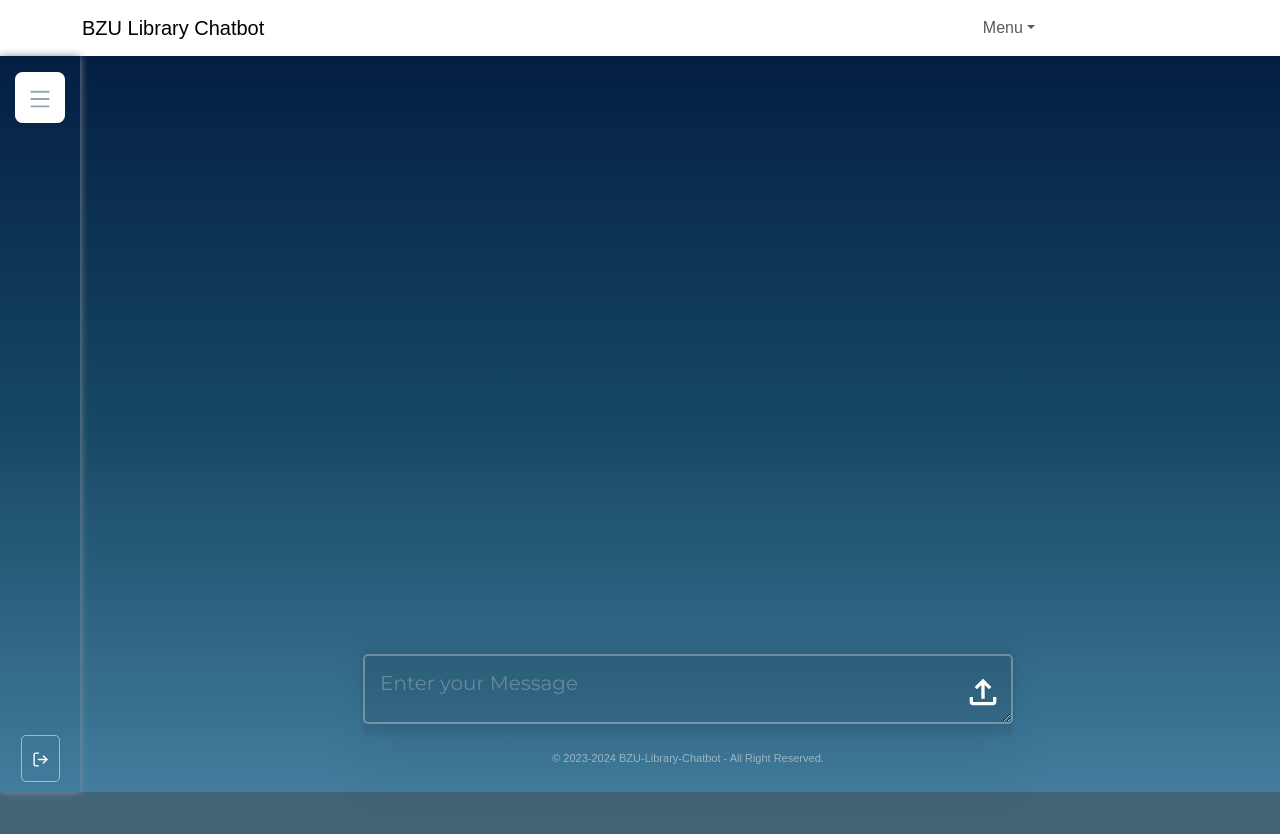
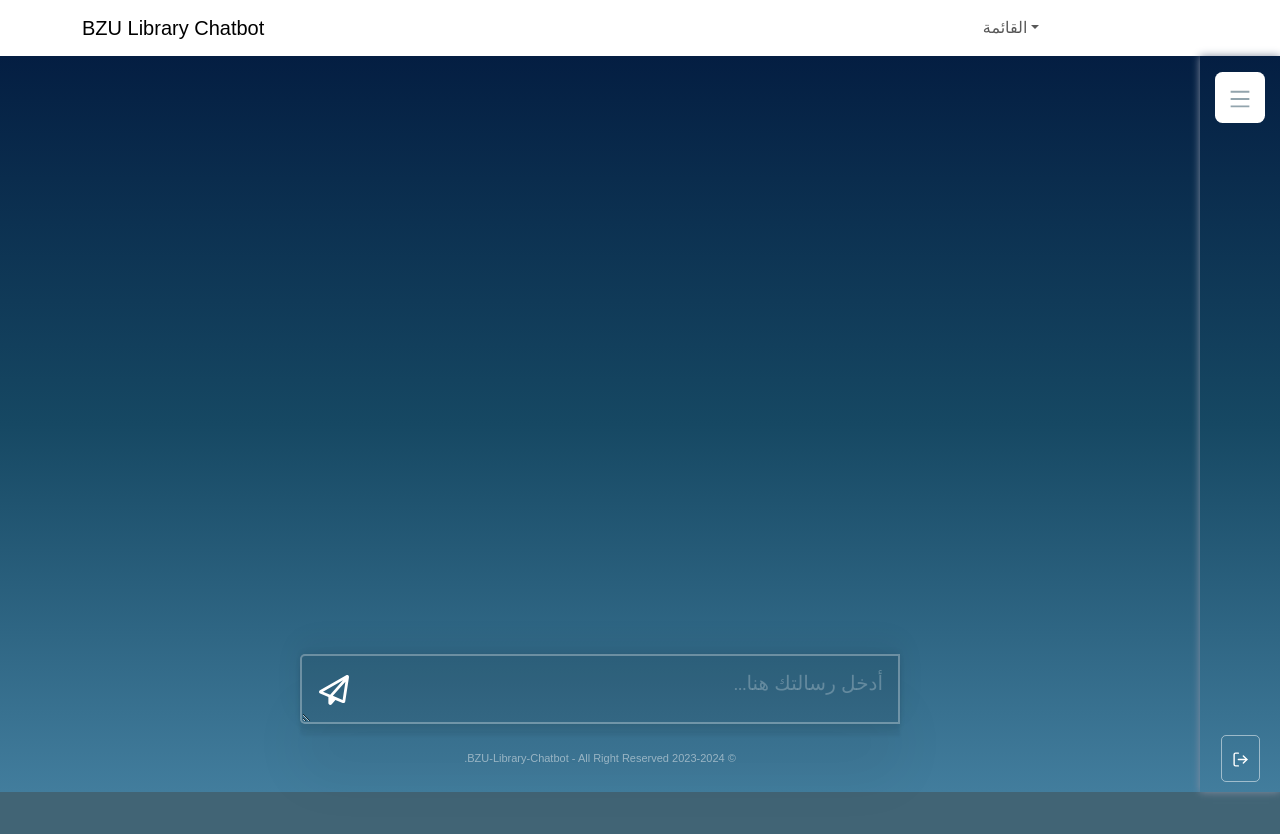
Before and after one commit to BZU-Library-Chatbot/BZU-Chatbot-Frontend, a React (Vite) app: page / in a window 1280 px wide. Shown: the top 834 px of the page. Built offline with nearby package versions, Linux system fonts and the light colour scheme.

Commit message:
adding arabic translations and managing language directions

```diff
--- a/package.json
+++ b/package.json
@@ -10,6 +10,7 @@
     "preview": "vite preview"
   },
   "dependencies": {
+    "@fortawesome/fontawesome-free": "^6.5.2",
     "axios": "^1.6.7",
     "bootstrap": "^5.3.3",
     "boxicons": "^2.1.4",
--- a/src/App.tsx
+++ b/src/App.tsx
@@ -1,3 +1,5 @@
+import "@fortawesome/fontawesome-free/css/all.min.css";
+import "@fortawesome/fontawesome-free/js/all.min.js";
 import React, { useEffect } from "react";
 import Router from "./layouts/routes.tsx";
 import languageService from "./services/languageService.ts";
@@ -15,6 +17,11 @@ const App: React.FC = () => {
       await i18n.changeLanguage(languageService.loadLanguage());
     };
     changeLanguage();
+    if (languageService.loadLanguage() === "ar") {
+      document.body.dir = "rtl";
+    } else {
+      document.body.dir = "ltr";
+    }
   }, []);
 
   return (
--- a/src/components/pages/InputHome.module.scss
+++ b/src/components/pages/InputHome.module.scss
@@ -20,3 +20,17 @@
 ::placeholder {
   color: rgba(255, 255, 255, 0.255);
 }
+
+.submit {
+  cursor: pointer;
+  font-size: 30px;
+  position: absolute;
+  top: 15px;
+  left: 20px;
+}
+
+[dir="ltr"] .submit {
+  top: 15px;
+  right: 20px;
+  left: initial;
+}
--- a/src/components/pages/InputHome.tsx
+++ b/src/components/pages/InputHome.tsx
@@ -12,6 +12,8 @@ interface InputProps {
   errors: { [key: string]: string };
   onBlur: (event: React.FocusEvent<HTMLTextAreaElement>) => void;
   touched: { [key: string]: boolean };
+  message: string;
+  handleSendMessage: () => void;
 }
 
 const InputHome: React.FC<InputProps> = ({
@@ -23,10 +25,10 @@ const InputHome: React.FC<InputProps> = ({
   onBlur,
   touched,
   placeholder,
+  message,
+  handleSendMessage,
 }) => {
   return (
-    <>
-      <>
     <div className="input-group mb-3">
       <textarea
         name={name}
@@ -40,9 +42,16 @@ const InputHome: React.FC<InputProps> = ({
       {touched[name] && errors[name] && (
         <p className="text text-danger"> {errors[name]} </p>
       )}
+      <div
+        className={HomeInputCss.submit}
+        onClick={message.trim() !== "" ? handleSendMessage : undefined}
+        style={{
+          cursor: message.trim() === "" ? "not-allowed" : "pointer",
+        }}
+      >
+        <i className="fa-regular fa-paper-plane"></i>
       </div>
-      </>
-    </>
+    </div>
   );
 };
 
--- a/src/components/web/home/Home.module.scss
+++ b/src/components/web/home/Home.module.scss
@@ -40,19 +40,9 @@
 
 .inputContainer {
   position: relative;
-  width: 100%;
-  max-width: 650px;
+  width: 50%;
 }
 
-.submit {
-  position: absolute;
-  bottom: 15px;
-  right: 0;
-  cursor: pointer;
-  font-size: 40px;
-  padding-bottom: 6px;
-  padding-right: 10px;
-}
 
 .cont {
   width: 100%;
--- a/src/components/web/home/Home.tsx
+++ b/src/components/web/home/Home.tsx
@@ -3,7 +3,6 @@ import { useFormik } from "formik";
 import InputHome from "../../pages/InputHome";
 import Sidebar from "../sidebar/Sidebar";
 import HomeCss from "./Home.module.scss";
-import { MdOutlineFileUpload } from "react-icons/md";
 import { useState, useEffect } from "react";
 import { useNavigate, useParams } from "react-router-dom";
 import { fetchSessions, loadMessages, sendMessage } from "./api";
@@ -131,14 +130,15 @@ const Home: React.FC = () => {
       id: "message",
       type: "text",
       name: "message",
-      title: "message",
+      title: `${t("home.enterMessage")}`,
       value: formik.values.message,
-      placeholder: "Enter your Message",
+      placeholder: `${t("home.enterMessage")}`,
       onChange: formik.handleChange,
     },
   ];
 
   const renderInputs = inputs.map((input, index) => (
+    <>
     <InputHome
       type={input.type}
       id={input.id}
@@ -151,7 +151,12 @@ const Home: React.FC = () => {
       onChange={formik.handleChange}
       onBlur={formik.handleBlur}
       touched={formik.touched}
+      message={formik.values.message}
+      handleSendMessage={handleSendMessage}
     />
+
+    </>
+
   ));
 
   const renderConversation = conversation.map((item, index) => (
@@ -189,27 +194,11 @@ const Home: React.FC = () => {
           <div className={HomeCss.bottomSection}>
             <form action="" onSubmit={formik.handleSubmit}></form>
             <div className={HomeCss.inputContainer}>
-              <div>{renderInputs}</div>
-              <div
-                className={HomeCss.submit}
-                onClick={
-                  formik.values.message.trim() !== ""
-                    ? handleSendMessage
-                    : undefined
-                }
-                style={{
-                  cursor:
-                    formik.values.message.trim() === ""
-                      ? "not-allowed"
-                      : "pointer",
-                }}
-              >
-                <MdOutlineFileUpload />
+              <div>
+                {renderInputs}
               </div>
             </div>
-            <p className={HomeCss.info}>
-              {t("global.copyRights")}
-            </p>
+            <p className={HomeCss.info}>{t("global.copyRights")}</p>
           </div>
         </section>
       </div>
--- a/src/components/web/navbar/Navbar.module.scss
+++ b/src/components/web/navbar/Navbar.module.scss
@@ -18,3 +18,7 @@
   display: flex;
   justify-content: center;
 }
+
+.navbarContainer {
+  direction: ltr;
+}
--- a/src/components/web/navbar/Navbar.tsx
+++ b/src/components/web/navbar/Navbar.tsx
@@ -18,6 +18,11 @@ const Navbar: React.FC = () => {
       await i18n.changeLanguage(language);
     };
     changeLanguage();
+    if (languageService.loadLanguage() === "ar") {
+      document.body.dir = "rtl";
+    } else {
+      document.body.dir = "ltr";
+    }
   }, [language]);
 
   const renderAuthLinks = () => {
@@ -46,7 +51,9 @@ const Navbar: React.FC = () => {
   return (
     <>
       <nav className={`navbar navbar-expand-lg ${NavbarCss.bgGrey}`}>
-        <div className={`container ${NavbarCss.container}`}>
+        <div
+          className={`container ${NavbarCss.container} ${NavbarCss.navbarContainer}`}
+        >
           <a className={`navbar-brand`} href="/">
             {t("global.title")}
           </a>
--- a/src/components/web/sidebar/Sidebar.module.scss
+++ b/src/components/web/sidebar/Sidebar.module.scss
@@ -10,7 +10,6 @@ ul {
   top: 0;
   width: 5%;
   min-width: 5rem;
-  margin-right: 1rem;
   box-shadow: 0.013rem 0 0.5rem 0 #8690a3;
   align-items: center;
   height: 92vh;
--- a/src/i18n/translationFiles/arabic.ts
+++ b/src/i18n/translationFiles/arabic.ts
@@ -1,10 +1,44 @@
 const Arabic = {
-  pages: {},
-  login: {},
-  home: {},
-  sidebar: {},
-  global: {},
-  errorPage: {},
+  admin: {},
+  home: {
+    enterMessage: "أدخل رسالتك هنا...",
+  },
+  login: {
+    email: "البريد الالكتروني",
+    password: "كلمة المرور",
+    rememberMe: "تذكرني",
+    forgetPassword: "نسيت كلمة السر؟",
+    noAccount: "لا يوجد لديك حساب بعد؟",
+    loginSuccess: "تم تسجيل الدخول بنجاح!",
+  },
+  register: {
+    username: "اسم المستخدم",
+    email: "البريد الالكتروني",
+    password: "كلمة المرور",
+    confirmPassword: "تأكيد كلمة المرور",
+    alreadyHaveAccount: "لديك حساب بالفعل؟",
+    registerSuccess:
+      "تم إنشاء الحساب بنجاح! يرجى التحقق من بريدك الإلكتروني لتسجيل الدخول!",
+  },
+  navbar: {
+    menu: "القائمة",
+  },
+  sidebar: {
+    newChat: "دردشة جديدة",
+    logout: "تسجيل الخروج",
+  },
+  global: {
+    login: "تسجيل الدخول",
+    register: "إنشاء حساب",
+    copyRights: "© 2023-2024 BZU-Library-Chatbot - All Right Reserved.",
+    title: "BZU Library Chatbot",
+    home: "الصفحة الرئيسية",
+  },
+  errorPage: {
+    header: "404 الصفحة غير موجودة",
+    body: "للاسف، الصفحة التي تبحث عنها غير موجودة.",
+    backToHome: "الرجوع الى الصفحة الرئيسية",
+  },
 };
 
 export default Arabic;
--- a/src/i18n/translationFiles/english.ts
+++ b/src/i18n/translationFiles/english.ts
@@ -1,6 +1,8 @@
 const English = {
   admin: {},
-  home: {},
+  home: {
+    enterMessage: "Enter your message here...",
+  },
   login: {
     email: "Email",
     password: "Password",
--- a/src/main.tsx
+++ b/src/main.tsx
@@ -1,8 +1,8 @@
 import ReactDOM from "react-dom/client";
+import "react-toastify/dist/ReactToastify.css";
 import "bootstrap/dist/css/bootstrap.min.css";
 import "bootstrap/dist/js/bootstrap.bundle.js";
 import { ToastContainer } from "react-toastify";
-import "react-toastify/dist/ReactToastify.css";
 import App from "./App.tsx";
 import "./index.css";
 import { BrowserRouter } from "react-router-dom";
```
Lines whose indentation alone changed are shown as unchanged.
